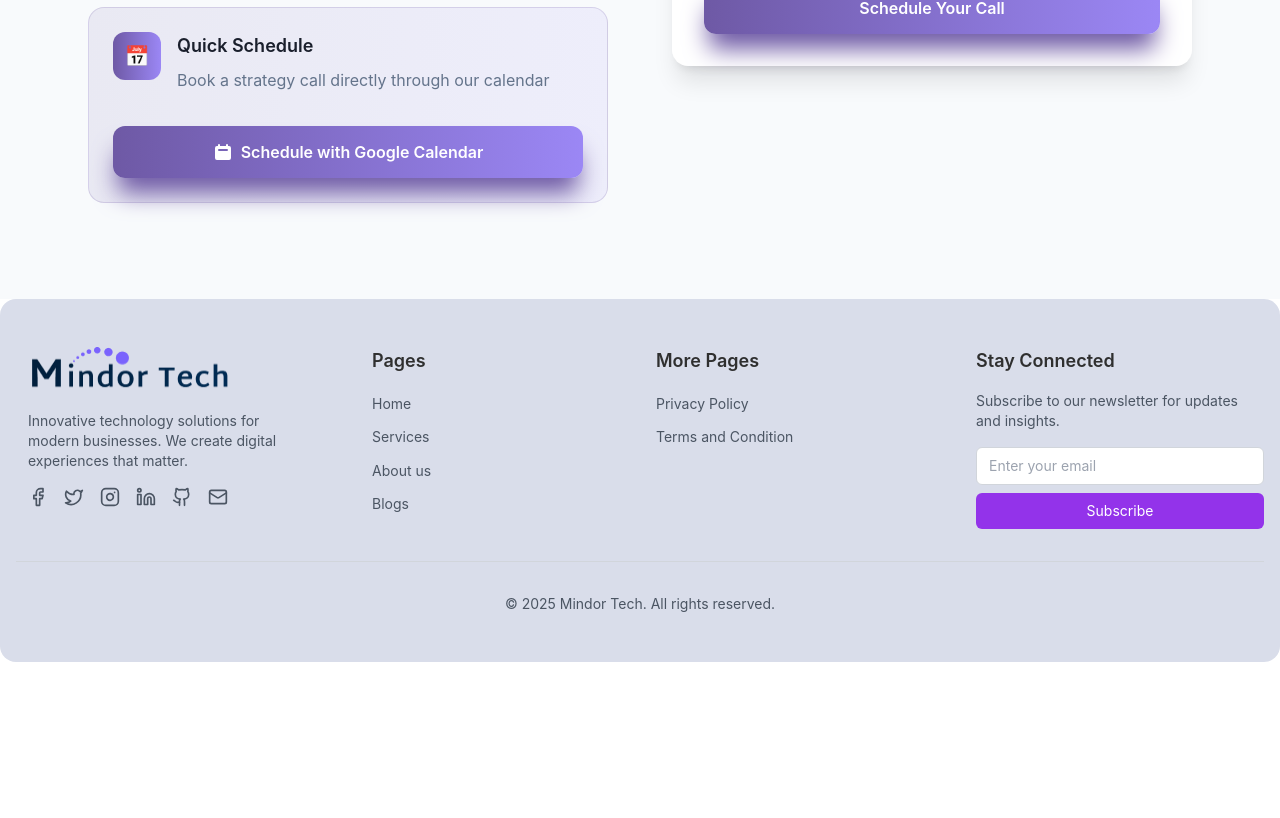
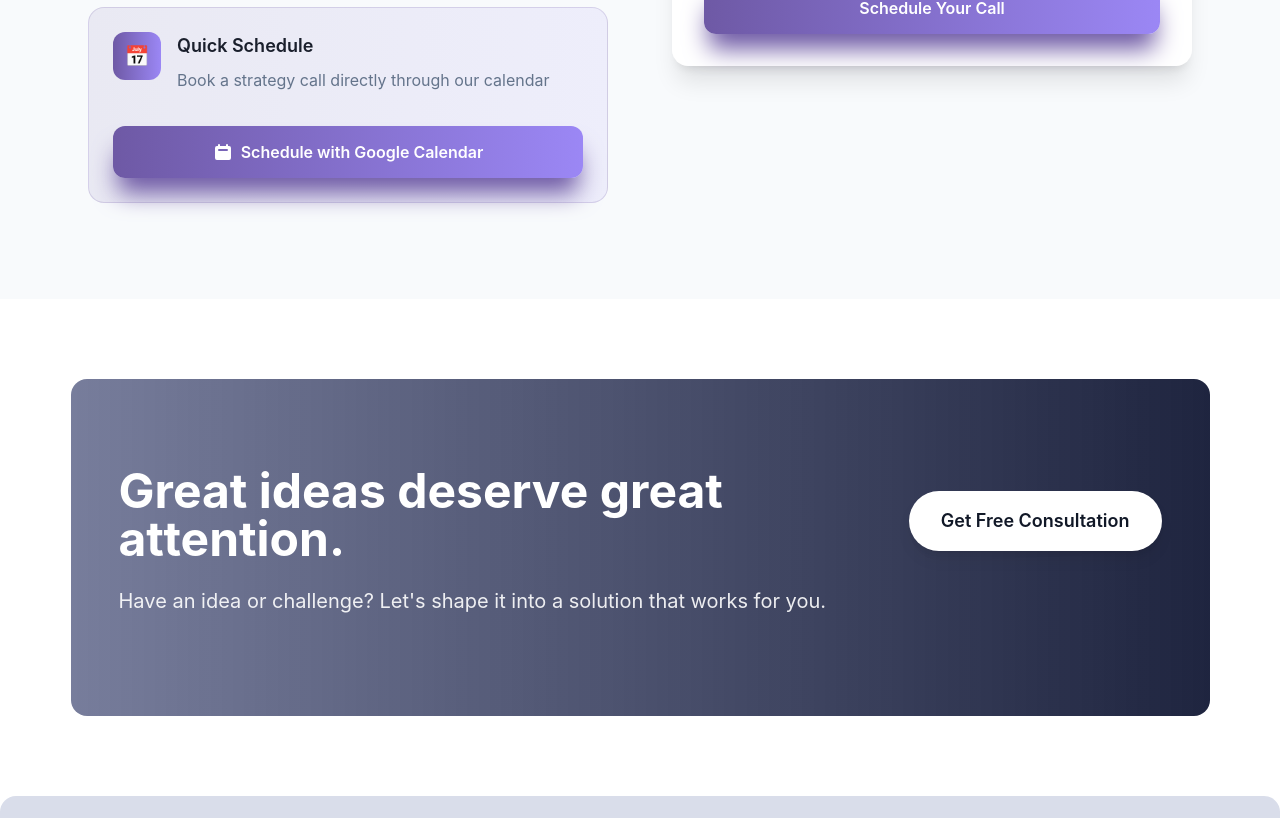
Before and after one commit to rastogi30/Mindor-tech, a Next.js app: page / in a window 1280 px wide. Shown: the part 1979-2797 px from the top of the page. Before the commit the page ends 2641 px from the top, so only its background shows below. Built offline with nearby package versions, Linux system fonts and the light colour scheme.

Commit message:
cta section added

```diff
--- a/pages/index.tsx
+++ b/pages/index.tsx
@@ -8,6 +8,7 @@ const WhyMindor = dynamic(() => import('../src/components/WhyMindor'));
 const Contact = dynamic(() => import('../src/components/Contact'));
 const Footer = dynamic(() => import('../src/components/Footer'));
 const SuccessModal = dynamic(() => import('../src/components/SuccessModal'));
+const CTASection = dynamic(() => import('../src/components/CTASection'));
 
 const HomePage: React.FC = () => {
   const [showSuccessModal, setShowSuccessModal] = useState<boolean>(false);
@@ -63,6 +64,7 @@ const HomePage: React.FC = () => {
           onClose={() => setShowSuccessModal(false)}
         />
       </main>
+      <CTASection />
       <Footer />
     </div>
   );
--- /dev/null
+++ b/src/components/CTASection.tsx
@@ -0,0 +1,41 @@
+'use client';
+
+import Link from 'next/link';
+import React from 'react';
+
+const CTASection: React.FC = () => {
+    return (
+        <section
+            className="w-full py-16 px-6 lg:py-20 flex justify-center"
+
+        >
+            <div className="w-[1139px] h-[337px] mx-auto bg-white/5 backdrop-blur-sm rounded-2xl p-8 md:p-12 "
+                style={{
+                    background: 'linear-gradient(90deg, rgba(24, 34, 86, 0.59) 0%, rgba(28, 34, 61, 0.99) 100%)'
+                }}>
+                <div className="flex flex-col lg:flex-row items-center justify-between gap-8 lg:gap-12 text-center lg:text-left">
+
+                    <div className="flex-1 mt-10">
+                        <h2 className="text-3xl md:text-4xl lg:text-5xl font-bold text-white mb-6 leading-tight">
+                            Great ideas deserve great attention.
+                        </h2>
+                        <p className="text-lg md:text-xl text-white/90 leading-relaxed">
+                            Have an idea or challenge? Let's shape it into a solution that works for you.
+                        </p>
+                    </div>
+
+                    <div className="flex-shrink-0 lg-mt-8 ">
+                        <Link
+                            href="/consultation"
+                            className="inline-block bg-white text-gray-900 px-8 py-4 rounded-full font-semibold text-base md:text-lg hover:bg-gray-100 transition-all duration-300 shadow-lg hover:shadow-xl transform hover:-translate-y-1 whitespace-nowrap"
+                        >
+                            Get Free Consultation
+                        </Link>
+                    </div>
+                </div>
+            </div>
+        </section>
+    );
+};
+
+export default CTASection;
```
